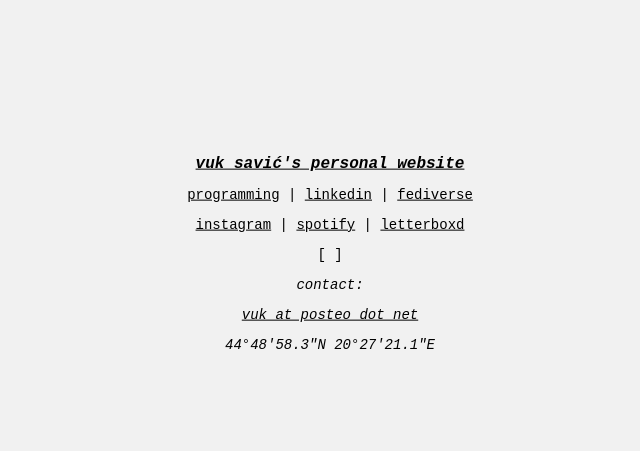
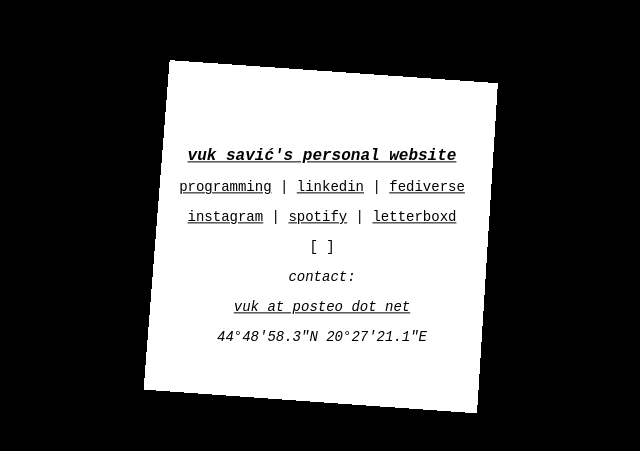
Before and after one commit to vuksavic/page, a plain HTML site: page index.html in a window 1280 px wide. Shown: the part 153-604 px from the top of the page, without its empty margins (318-958 px from the left). Drawn offline with nearby package versions, Linux system fonts and the light colour scheme.

Commit message:
upgraded threejs to 0.171.0

```diff
--- a/index.html
+++ b/index.html
@@ -3,29 +3,11 @@
 	<meta charset="utf-8">
 	<meta name="viewport" content="width=device-width, initial-scale=1">
 	<style>
-
-		canvas {
-		  position: absolute;
-		  top: 0;
-		  left: 0;
-		  width: 100%;
-		  height: 100%;
-		  z-index: -1;
-		}
-
 		body {
-			position: relative;
 			font-family: monospace;
-			background: #f1f1f1;
+			margin: 0;
+			text-align: center;
 			overflow: hidden;
-			color: black;
-			text-align: center;
-			position: fixed;
-			top: 50%;
-			left: 50%;
-			margin-right: -50%;
-			transform: translate(-50%, -50%);
-			z-index: 1;
 		}
 
 		h1 {
@@ -46,13 +28,25 @@
 			font-weight: normal;
 		}
 
+		section {
+			text-align: center;
+			position: fixed;
+			top: 50%;
+			left: 50%;
+			margin-right: -50%;
+			transform: translate(-50%, -50%);
+		}
+
 		footer {
 			text-align: center;
 			position: fixed;
-			top: 75%;
-			left: 50%;
-			margin-right: -50%;
+			top: 95%;
+			margin-right: 3rem;
 			transform: translate(-50%, -50%);
+		}
+
+		canvas {
+			background-color: #bababa;
 		}
 
 		a {
@@ -74,16 +68,6 @@
 	<title>vuk savić</title>
 
 	<body>
-		<h1>vuk savić's personal website</h1>
-		<p><a href="https://github.com/vuksavic/" target="_blank">programming</a> | <a href="https://linkedin.com/in/savicvuk" target="_blank">linkedin</a> | <a rel="me" href="https://balkan.fedive.rs/@vuk">fediverse</a></p>
-		<p><a href="https://instagram.com/vucejebote/" target="_blank">instagram</a> | <a href="https://open.spotify.com/user/ham2ackis5u93u5gzuqq8cj3q?si=Q_pETEmISDSN4mo90h5fTg/" target="_blank">spotify</a> | <a href="https://letterboxd.com/vuksavic/" target="_blank">letterboxd</a></p>
-		<p>[ ]</p>
-		<h2>contact:</h2>
-		<p><em><a href="mailto:vuk@posteo.net">vuk at posteo dot net</a></em></p>
-		<p><em>44°48'58.3"N 20°27'21.1"E</em></p>
-	</body>
-
-	<canvas>
 		<script type="importmap">
 			{
 		  	"imports": {
@@ -98,34 +82,54 @@
 				import * as THREE from 'three';
 
 				const scene = new THREE.Scene();
-				const camera = new THREE.PerspectiveCamera( 75, window.innerWidth / window.innerHeight, window.innerWidth / window.innerHeight, window.innerWidth / window.innerHeight );
+				const camera = new THREE.PerspectiveCamera( 30, window.innerWidth / window.innerHeight, 0.1, 1000 );
 
-				const renderer = new THREE.WebGLRenderer({ alpha: true });
+				const renderer = new THREE.WebGLRenderer( { alpha: true } );
 				renderer.setSize( window.innerWidth, window.innerHeight );
 				renderer.setAnimationLoop( animate );
 				document.body.appendChild( renderer.domElement );
 
 				const geometry = new THREE.BoxGeometry( 1, 1, 1 );
-				const material = new THREE.MeshBasicMaterial( { color: 0xbababa } );
+				const material = new THREE.MeshBasicMaterial( { color: 0xffffff } );
 				const cube = new THREE.Mesh( geometry, material );
 
 				scene.add( cube );
 
 				camera.position.z = 5;
 
+				window.onresize = function () {
+
+					camera.aspect = window.innerWidth / window.innerHeight;
+					camera.updateProjectionMatrix();
+
+					renderer.setSize( window.innerWidth, window.innerHeight );
+
+				}
+
 				function animate() {
 
-					cube.rotation.x += 0.01;
-					cube.rotation.y += 0.01;
+					cube.rotation.x += 0.005;
+					cube.rotation.y += 0.005;
 
 					renderer.render( scene, camera );
 
 				}
 
 		</script>
-	</canvas>
 
-<!--<footer>
+	<section>
+		<h1>vuk savić's personal website</h1>
+		<p><a href="https://github.com/vuksavic/" target="_blank">programming</a> | <a href="https://linkedin.com/in/savicvuk" target="_blank">linkedin</a> | <a rel="me" href="https://balkan.fedive.rs/@vuk">fediverse</a></p>
+		<p><a href="https://instagram.com/vucejebote/" target="_blank">instagram</a> | <a href="https://open.spotify.com/user/ham2ackis5u93u5gzuqq8cj3q?si=Q_pETEmISDSN4mo90h5fTg/" target="_blank">spotify</a> | <a href="https://letterboxd.com/vuksavic/" target="_blank">letterboxd</a></p>
+		<p>[ ]</p>
+		<h2>contact:</h2>
+		<p><em><a href="mailto:vuk@posteo.net">vuk at posteo dot net</a></em></p>
+		<p><em>44°48'58.3"N 20°27'21.1"E</em></p>
+	</section>
+
+	</body>
+
+	<!-- <footer>
     		<a href="https://rw.rs/">this site is hosted by rw.rs</a>
-	</footer>-->
+	</footer> -->
 </html>
```
